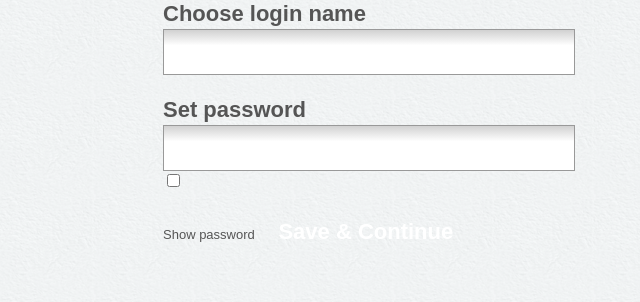
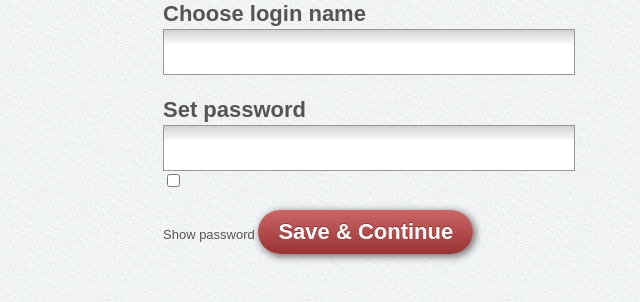
Before and after one commit to vorushin/FamilyFeed, a Django app: template templates/profiles/registration.html in a window 1280 px wide. Shown: the part 202-504 px from the top of the page, without its empty margins (7-647 px from the left). Run offline with Django 3.2, Linux system fonts and the light colour scheme; the template is opened without the code that fills it, so the values that code supplies are empty; some libraries are stand-ins or nearby versions.

Commit message:
Fixed login&registration

```diff
--- a/templates/profiles/login.html
+++ b/templates/profiles/login.html
@@ -27,7 +27,7 @@ $(document).ready(function() {
       <input type="password" id="id_password" name="password" value="{{ form.data.password }}" class="text">
       {% for error in form.errors.password %}<span class="val_message">{{ error }}</span>{% endfor %}
 
-      <a  href="#" class="btn red_grad shadow_big" role="button"><strong>Log in</strong></a>
+      <a href="#" class="btn red_grad shadow_big" role="button"><strong>Log in</strong></a>
     </form>
   </div>
 {% endblock content %}
--- a/templates/profiles/registration.html
+++ b/templates/profiles/registration.html
@@ -24,7 +24,7 @@
       {% for error in form.errors.password %}<span class="val_message">{{ error }}</span>{% endfor %}
       <input name="showpass" type="checkbox" value="">Show password</input>
 
-      <a href="#" role="button" class="btn"><strong>Save &amp; Continue</strong></a>
+      <a href="#" class="btn red_grad shadow_big" role="button"><strong>Save &amp; Continue</strong></a>
     </form>
   </div>
 {% endblock content %}
```
